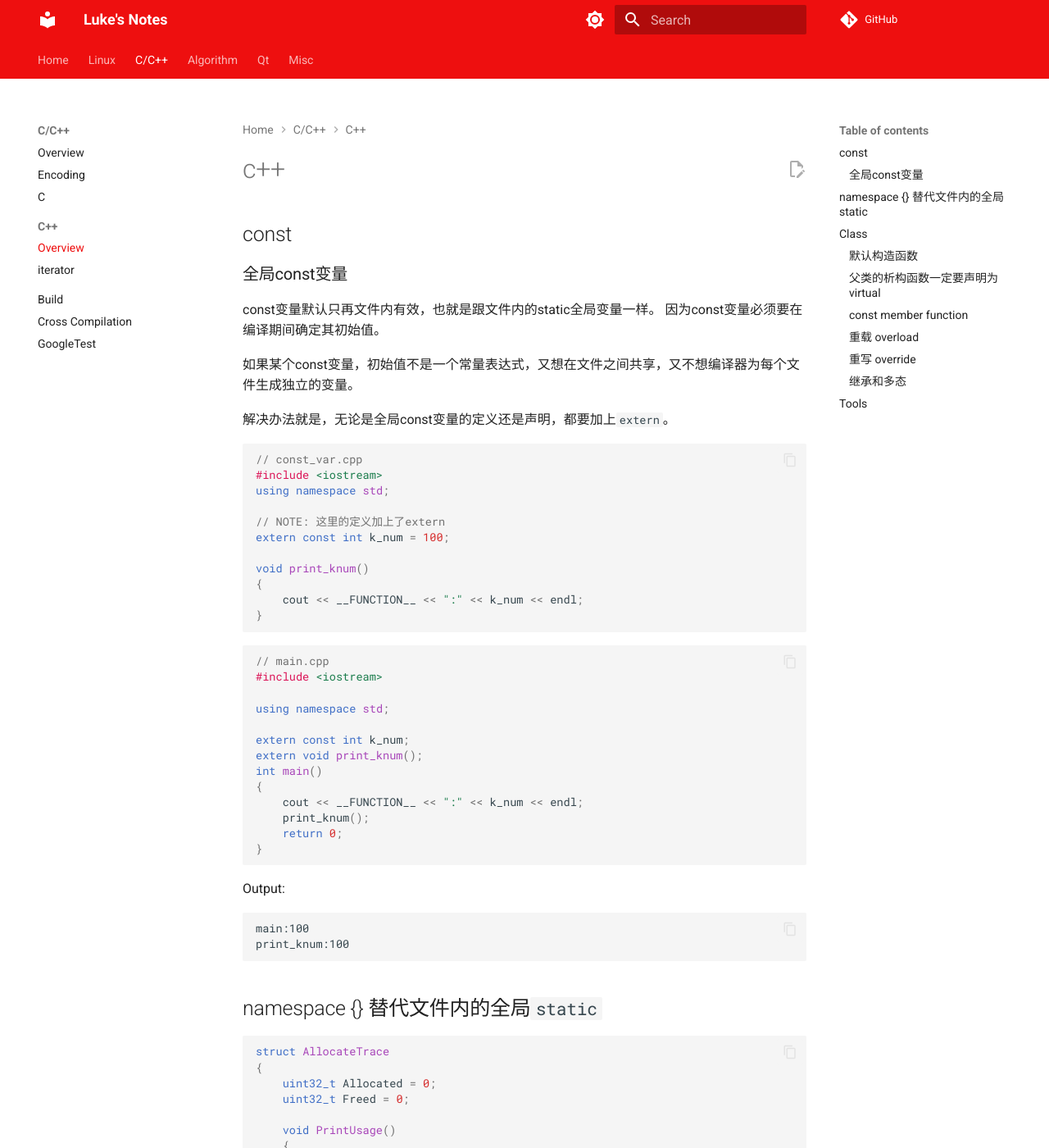
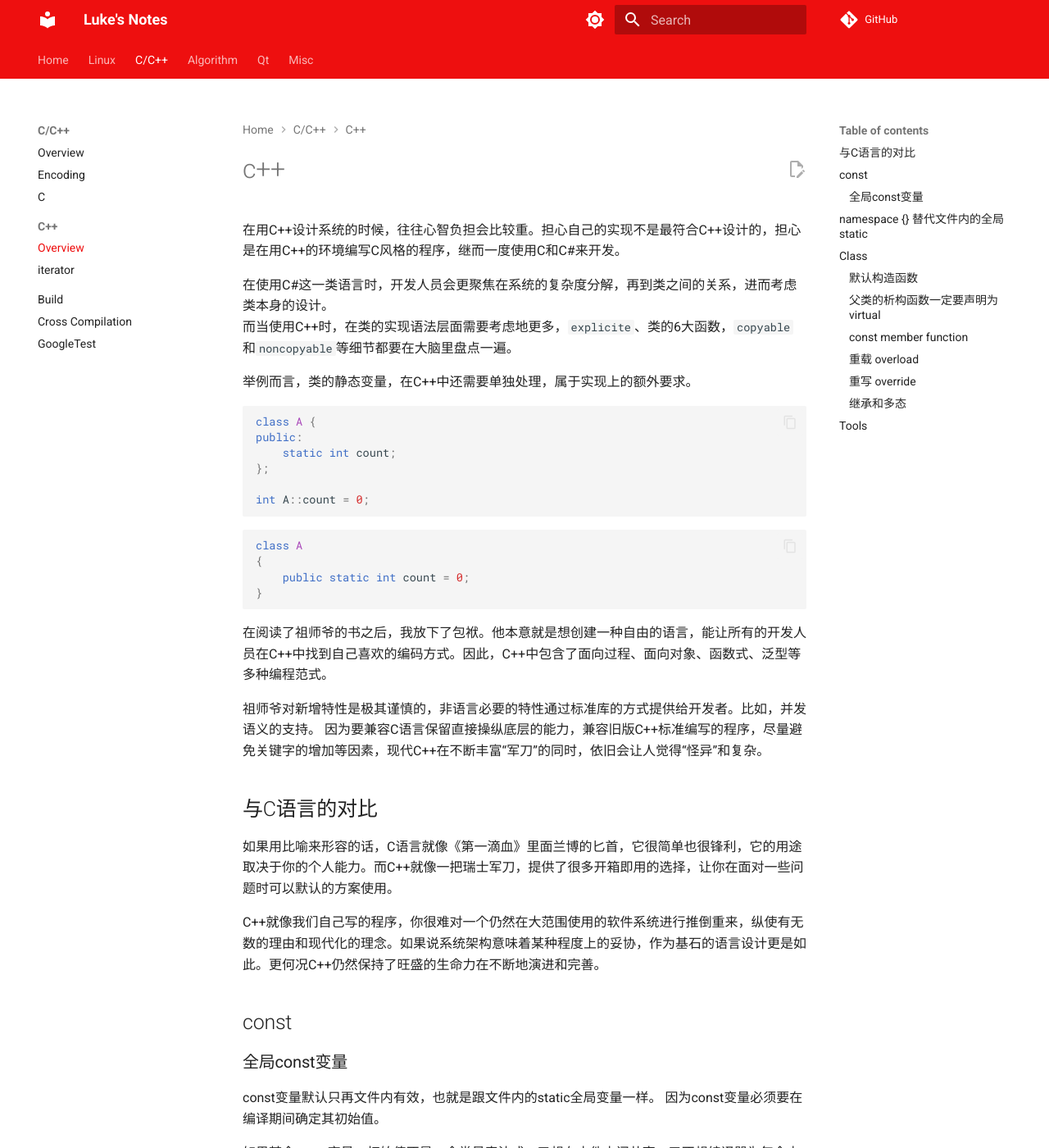
Before and after one commit to icecoobe/notes, an MkDocs documentation site: the page built from docs/c-cpp/cpp.md, in a window 1280 px wide and 1400 px high. Shown: the whole window at 82% size. Built offline with MkDocs 1.6.1 and Material for MkDocs 9.7.7, drawn with Linux system fonts in a browser that asks for light colours; comment, search, counter and statistics services are not loaded.

Commit message:
update C++

````diff
--- a/docs/c-cpp/cpp.md
+++ b/docs/c-cpp/cpp.md
@@ -1,5 +1,39 @@
 
 # c++
+
+在用C++设计系统的时候，往往心智负担会比较重。担心自己的实现不是最符合C++设计的，担心是在用C++的环境编写C风格的程序，继而一度使用C和C#来开发。<br>
+
+在使用C#这一类语言时，开发人员会更聚焦在系统的复杂度分解，再到类之间的关系，进而考虑类本身的设计。<br>
+而当使用C++时，在类的实现语法层面需要考虑地更多，`explicite`、类的6大函数，`copyable`和`noncopyable`等细节都要在大脑里盘点一遍。
+
+举例而言，类的静态变量，在C++中还需要单独处理，属于实现上的额外要求。
+
+```C++
+class A {
+public:
+    static int count;
+};
+
+int A::count = 0;
+```
+
+``` C#
+class A
+{
+    public static int count = 0;
+}
+```
+
+在阅读了祖师爷的书之后，我放下了包袱。他本意就是想创建一种自由的语言，能让所有的开发人员在C++中找到自己喜欢的编码方式。因此，C++中包含了面向过程、面向对象、函数式、泛型等多种编程范式。
+
+祖师爷对新增特性是极其谨慎的，非语言必要的特性通过标准库的方式提供给开发者。比如，并发语义的支持。
+因为要兼容C语言保留直接操纵底层的能力，兼容旧版C++标准编写的程序，尽量避免关键字的增加等因素，现代C++在不断丰富“军刀”的同时，依旧会让人觉得“怪异”和复杂。
+
+## 与C语言的对比
+
+如果用比喻来形容的话，C语言就像《第一滴血》里面兰博的匕首，它很简单也很锋利，它的用途取决于你的个人能力。而C++就像一把瑞士军刀，提供了很多开箱即用的选择，让你在面对一些问题时可以默认的方案使用。
+
+C++就像我们自己写的程序，你很难对一个仍然在大范围使用的软件系统进行推倒重来，纵使有无数的理由和现代化的理念。如果说系统架构意味着某种程度上的妥协，作为基石的语言设计更是如此。更何况C++仍然保持了旺盛的生命力在不断地演进和完善。
 
 ## const
 
````
